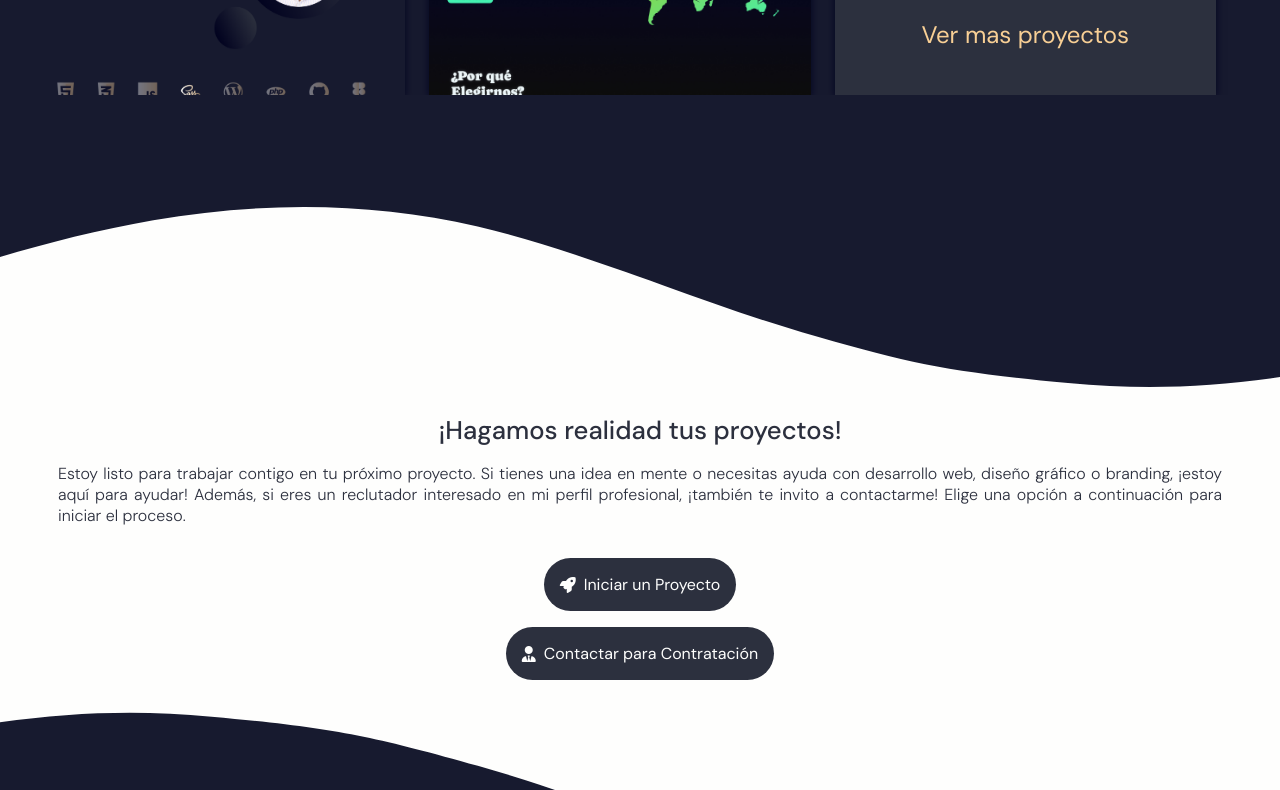
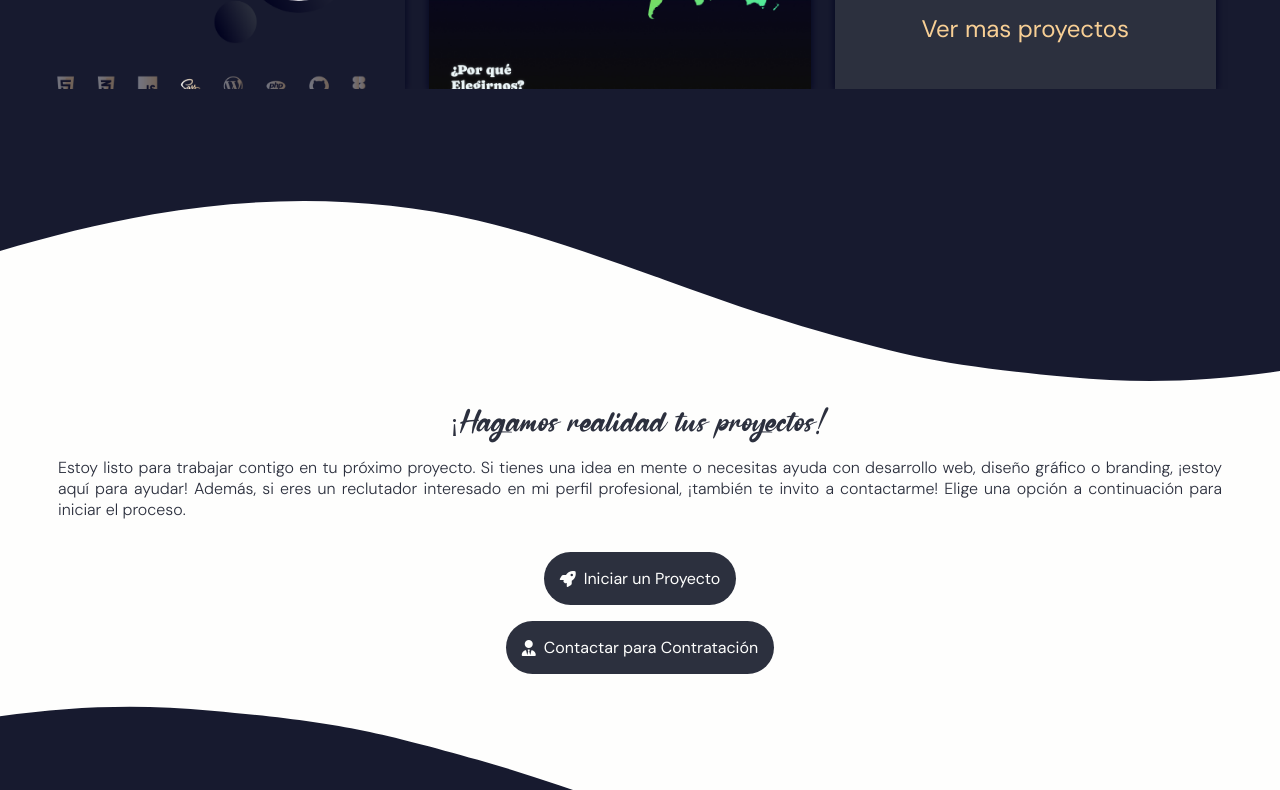
Before and after one commit to JuanGomez3112/JuanGomez3112, a website: page index.html in a window 1280 px wide. Shown: the part 2010-2800 px from the top of the page. Drawn offline with Linux system fonts and the light colour scheme; files whose address does not match are found by name; a web font is replaced by a local one.

Commit message:
tipografia

```diff
--- a/src/sass/variables.scss
+++ b/src/sass/variables.scss
@@ -13,7 +13,7 @@
 }
 
 
-$tipografiaPrincipal: 'DM Sans';
+$tipografiaPrincipal: 'Winter Holidays';
 $tipografiaSecundaria: 'DM Sans';
 $tipografiaTerciaria: 'Better Grade';
 
```
Also changed, not shown: css/index.css, css/main.css, css/portafolio.css, css/style.css, css/variables.css.
